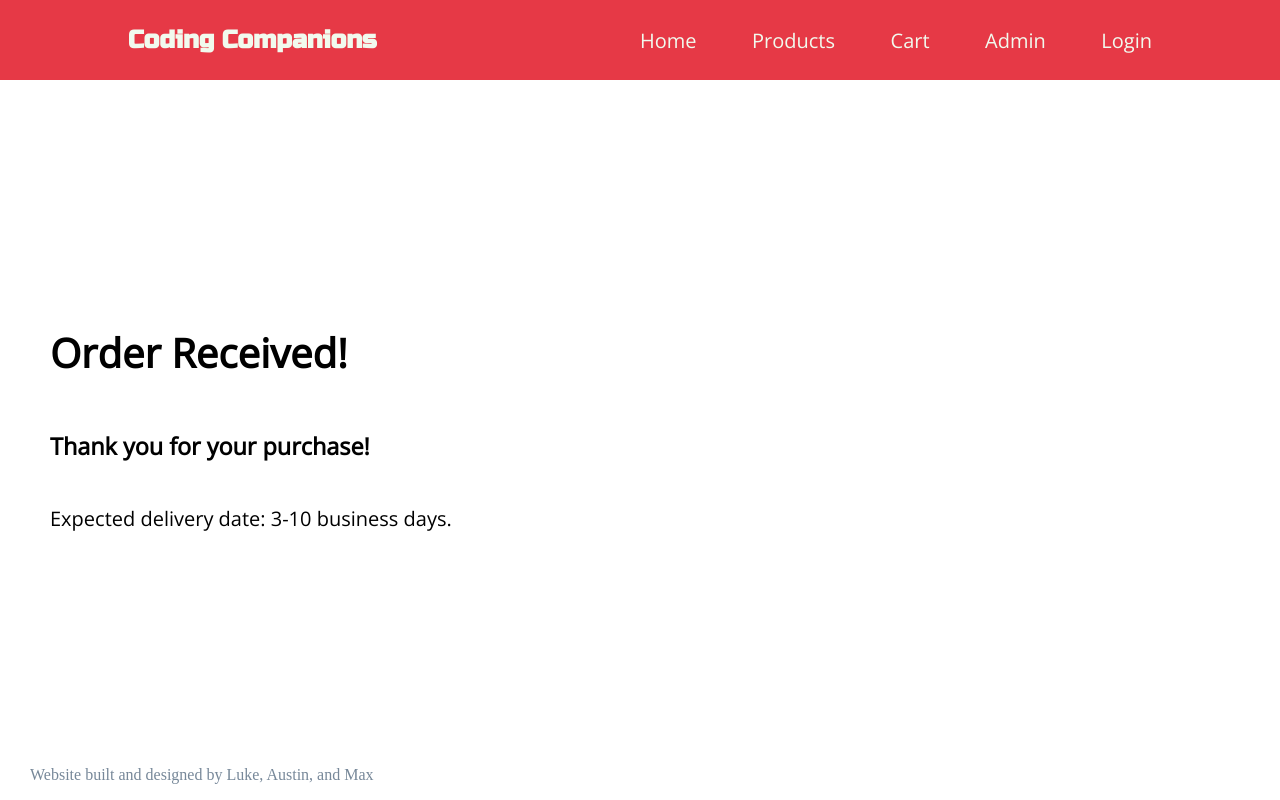
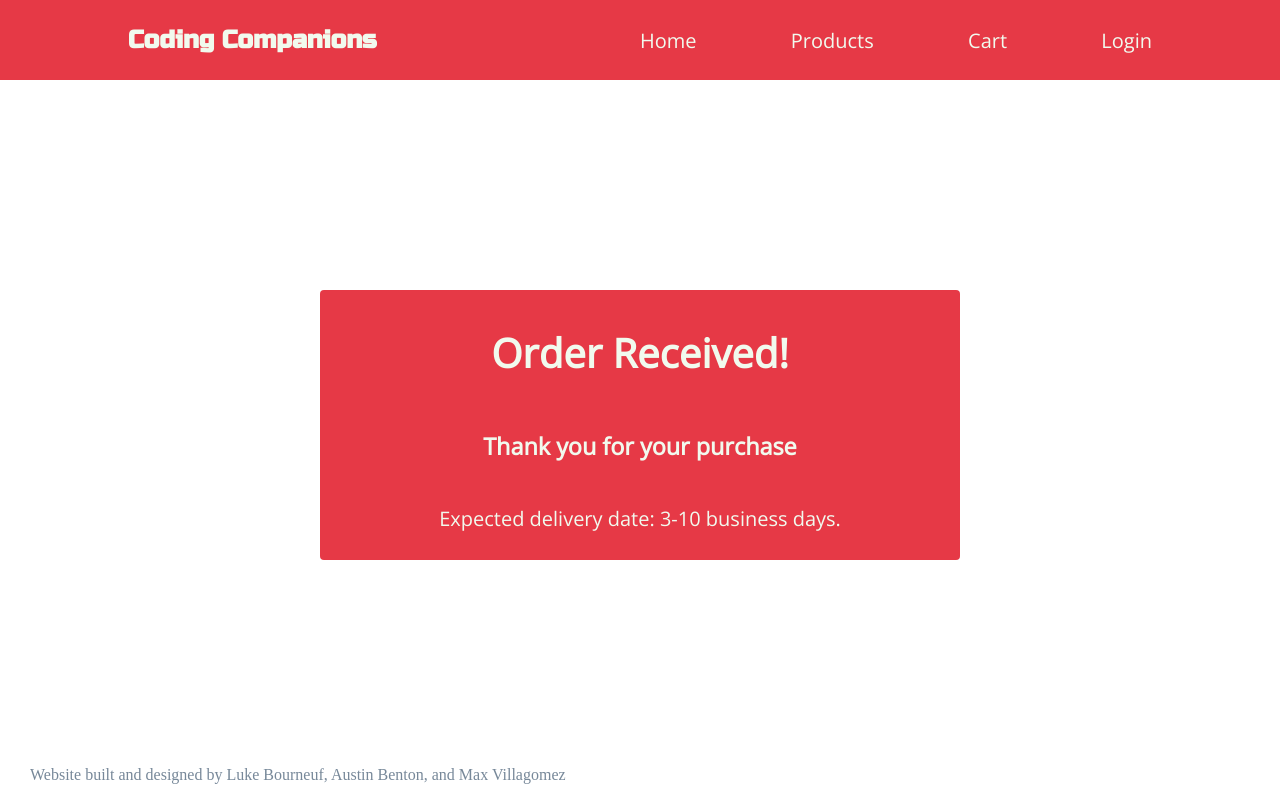
Before and after one commit to MaxVillagomez/coding-companions, a React (Create React App) app: page /confirmation in a window 1280 px wide. Built offline with nearby package versions, Linux system fonts and the light colour scheme; no server answers.

Commit message:
feat(css) changes display for user experience

```diff
--- a/db/init_db.js
+++ b/db/init_db.js
@@ -64,7 +64,7 @@ async function createTables() {
 
         CREATE TABLE products (
           id SERIAL PRIMARY KEY,
-          name VARCHAR(255) UNIQUE NOT NULL,
+          name VARCHAR(255) NOT NULL,
           description VARCHAR(255) NOT NULL,
           photo VARCHAR(255),
           quantity INTEGER,
--- a/db/models/products.js
+++ b/db/models/products.js
@@ -8,7 +8,6 @@ async function createProduct({ name, description, photo, quantity, price }) {
       `
             INSERT INTO products(name, description, photo, quantity, price)
             VALUES ($1, $2, $3, $4, $5)
-            ON CONFLICT (name) DO NOTHING
             RETURNING *;
         `,
       [name, description, photo, quantity, price]
--- a/src/axios-services/index.js
+++ b/src/axios-services/index.js
@@ -62,7 +62,7 @@ export async function login({ email, password }) {
     console.log("this is the log in data: ", data);
     return data;
   } catch (error) {
-    throw error;
+    next(error);
   }
 }
 
--- a/src/components/App.js
+++ b/src/components/App.js
@@ -36,6 +36,7 @@ const App = () => {
   const [indivProduct, setIndivProduct] = useState([]);
   const [email, setEmail] = useState("");
   const [password, setPassword] = useState("");
+  const [confirmPassword, setConfirmPassword] = useState("")
   const [token, setToken] = useState("");
   const [isLoggedIn, setIsLoggedIn] = useState(false);
   const [cart, setCart] = useState(cartFromLocalStorage);
@@ -50,6 +51,9 @@ const App = () => {
   const [photo, setPhoto] = useState("");
   const [quantity, setQuantity] = useState(0);
   const [price, setPrice] = useState(0);
+  const [isAdmin, setIsAdmin] = useState(false)
+  const [error, setError] = useState(null)
+
 
   const { productId } = useParams();
 
@@ -57,6 +61,7 @@ const App = () => {
     if (localStorage.token) {
       setToken(localStorage.token);
       setIsLoggedIn(!isLoggedIn);
+      setIsAdmin(!isAdmin)
     }
   }, []);
 
@@ -142,28 +147,10 @@ const App = () => {
     setCart(items);
   };
 
-
-  //   // useEffect(() => {
-  //   //     if (!isLoggedIn) {
-  //   //         setCart('');
-  //   //     }
-  //   // })
-
-  // useEffect(() => {
-  //     if (token) {
-  //         const fetchMe = async () => {
-  //             const { data } = await getMe(token);
-  //             console.log("This is the data:", data);
-  //             setUser({  });
-  //         };
-  //         fetchMe();
-  //     }
-  // }, [isLoggedIn]);
-
   return (
     <div className="app-container">
       <Router>
-        <Navbar isLoggedIn={isLoggedIn} setIsLoggedIn={setIsLoggedIn} setToken={setToken}/>
+        <Navbar isLoggedIn={isLoggedIn} setIsLoggedIn={setIsLoggedIn} setToken={setToken} isAdmin={isAdmin} setIsAdmin={setIsAdmin}/>
         <Routes>
           <Route
             path="/"
@@ -196,6 +183,8 @@ const App = () => {
                 token={token}
                 setToken={setToken}
                 setIsLoggedIn={setIsLoggedIn}
+                error={error}
+                setError={setError}
               />
             }
           />
@@ -207,6 +196,8 @@ const App = () => {
                 setEmail={setEmail}
                 password={password}
                 setPassword={setPassword}
+                confirmPassword={confirmPassword}
+                setConfirmPassword={setConfirmPassword}
                 streetAddress={streetAddress}
                 setStreetAddress={setStreetAddress}
                 state={state}
@@ -289,7 +280,7 @@ const App = () => {
       </Router>
 
       <footer className="footer-container">
-        <p>Website built and designed by Luke, Austin, and Max</p>
+        <p>Website built and designed by Luke Bourneuf, Austin Benton, and Max Villagomez</p>
       </footer>
     </div>
   );
--- a/src/components/Confirmation.js
+++ b/src/components/Confirmation.js
@@ -2,11 +2,13 @@ import React from "react";
 
 const Confirmation = () => {
     return(
-        <div className="confirmation-container">
-            <div className="confirmation-text-container">
-                <h1>Order Received!</h1>
-                <h3>Thank you for your purchase!</h3>
-                <p>Expected delivery date: 3-10 business days.</p>
+        <div className="app-confirmation-container">
+            <div className="confirmation-container">
+                <div className="confirmation-text-container">
+                    <h1>Order Received!</h1>
+                    <h3>Thank you for your purchase</h3>
+                    <p>Expected delivery date: 3-10 business days.</p>
+                </div>
             </div>
         </div>
     )
--- a/src/components/EditIndivProduct.js
+++ b/src/components/EditIndivProduct.js
@@ -26,12 +26,13 @@ const EditIndivProduct = (props) => {
         event.preventDefault();
         if (token) {
             try {
+                console.log("this is name in editindivproduct: ", name);
                 const data = await editProduct({productId, name, description, photo, quantity, price, token});
-                setName('');
-                setDescription('');
-                setPhoto('');
-                setQuantity(0);
-                setPrice(0);
+                // setName('');
+                // setDescription('');
+                // setPhoto('');
+                // setQuantity(0);
+                // setPrice(0);
                 return data;
             } catch (error) {
                 throw error;
@@ -65,6 +66,11 @@ const EditIndivProduct = (props) => {
       try {
         const indivData = await getProductById(productId);
         setIndivProduct(indivData);
+        setName(indivData.name);
+        setDescription(indivData.description);
+        setPrice(indivData.price);
+        setPhoto(indivData.photo);
+        setQuantity(indivData.quantity);
         console.log("This is the indiv data", indivData);
       } catch (error) {
         console.error(error);
@@ -102,7 +108,7 @@ const EditIndivProduct = (props) => {
                     Name:
                     <input
                         type='text'
-                        defaultValue={indivProduct.name}
+                        value={name}
                         onChange={(event) => {setName(event.target.value)}}
                     ></input>
                 </label>
@@ -110,7 +116,7 @@ const EditIndivProduct = (props) => {
                     Description:
                     <input
                         type='text'
-                        defaultValue={indivProduct.description}
+                        value={description}
                         onChange={(event) => {setDescription(event.target.value)}}
                     ></input>
                 </label>
@@ -118,7 +124,7 @@ const EditIndivProduct = (props) => {
                     Photo URL:
                     <input
                         type='text'
-                        defaultValue={indivProduct.photo}
+                        value={photo}
                         onChange={(event) => {setPhoto(event.target.value)}}
                     ></input>
                 </label>
@@ -126,7 +132,7 @@ const EditIndivProduct = (props) => {
                     Quantity:
                     <input
                         type='text'
-                        defaultValue={indivProduct.quantity}
+                        value={quantity}
                         onChange={(event) => {setQuantity(event.target.value)}}
                     ></input>
                 </label>
@@ -134,7 +140,7 @@ const EditIndivProduct = (props) => {
                     Price:
                     <input
                         type='text'
-                        defaultValue={indivProduct.price}
+                        value={price}
                         onChange={(event) => {setPrice(event.target.value)}}
                     ></input>
                 </label>
--- a/src/components/Login.js
+++ b/src/components/Login.js
@@ -11,19 +11,30 @@ const Login = (props) => {
     token,
     setToken,
     setIsLoggedIn,
+    error,
+    setError
   } = props;
+
   const navigate = useNavigate();
+
   async function handleSubmit(event) {
     event.preventDefault();
 
-    const { user, token } = await login({ email, password });
+    const data = await login({ email, password });
+    const {user, token} = data;
+    if (data.error)
     console.log("this is the data: ", user);
-    localStorage.token = token;
-    setIsLoggedIn(true);
-    setToken(localStorage.token);
+    if (token) {
+      localStorage.token = token;
+      setIsLoggedIn(true);
+      setToken(localStorage.token);
+      navigate("/", { replace: true });
+    } else {
+      alert("Incorrect Credentials. Please check your credentials and log in again.")
+    }
     setEmail("");
     setPassword("");
-    navigate("/", { replace: true });
+    window.location.reload(false);
   }
 
   return (
--- a/src/components/Navbar.js
+++ b/src/components/Navbar.js
@@ -1,13 +1,15 @@
 import React from "react";
 import { Link } from "react-router-dom";
 
-const Navbar = ({ isLoggedIn, setToken, setIsLoggedIn }) => {
+const Navbar = ({ isLoggedIn, setToken, setIsLoggedIn, isAdmin, setIsAdmin }) => {
+
   function logOut() {
     delete localStorage.token;
     setToken("");
     setIsLoggedIn(false);
-    // setUser({});
+    window.location.reload(false);
   }
+
   return (
     <header>
       <nav className="nav-bar">
@@ -22,9 +24,12 @@ const Navbar = ({ isLoggedIn, setToken, setIsLoggedIn }) => {
           <Link className="nav-link" to="/cart">
             Cart
           </Link>
-          <Link className="nav-link" to="/admin">
-            Admin
-          </Link>
+          { isAdmin
+            ? ( <Link className="nav-link" to="/admin">
+                  Admin
+                </Link>)
+            : null
+          }
           {isLoggedIn ? (
             <button onClick={logOut}>Logout</button>
           ) : (
--- a/src/components/Register.js
+++ b/src/components/Register.js
@@ -7,6 +7,8 @@ const Register = ({
   setEmail,
   password,
   setPassword,
+  confirmPassword,
+  setConfirmPassword,
   city,
   setCity,
   zip,
--- a/src/style/App.css
+++ b/src/style/App.css
@@ -21,19 +21,20 @@
   height: 100%;
   width: 100%;
   justify-content: space-between;
+  /* align-items: center; */
   /* justify-content: center;
   align-content: center; */
 }
 
 .nav-bar {
   display: flex;
-  position: fixed;
+  /* position: fixed; */
   flex-direction: row;
   justify-content: space-evenly;
   background-color: #e63946ff;
   font-family: "Russo One", sans-serif;
   font-size: 20px;
-  width: 100%;
+  /* width: 100%; */
 }
 
 .nav-link-container {
@@ -356,10 +357,18 @@ button {
 
 .confirmation-container {
   display: flex;
-  justify-content: flex-start;
+  justify-content: center;
+  text-align: center;
   font-family: "Open Sans", sans-serif;
-  margin-top: 100px;
-  margin-left: 50px;
+  align-items: center;
+  background-color: #e63946ff;
+  color: #f1faee;
+  border-radius: 4px;
+  font-size: 14px;
+  font-family: "Open Sans", sans-serif;
+  width: 50%;
+  padding: 8px;
+  margin-top: 20px;
 }
 
 .confirmation-text-container {
@@ -367,6 +376,15 @@ button {
   flex-direction: column;
   justify-content: center;
   font-size: 20px;
+}
+
+.app-confirmation-container {
+  display: flex;
+  flex-direction: column;
+  height: 100%;
+  width: 100%;
+  justify-content: center;
+  align-items: center;
 }
 
 /* .subtotal {
```
Also changed, not shown: api/index.js (+10 -9 lines), api/users.js (+11 -7 lines).
